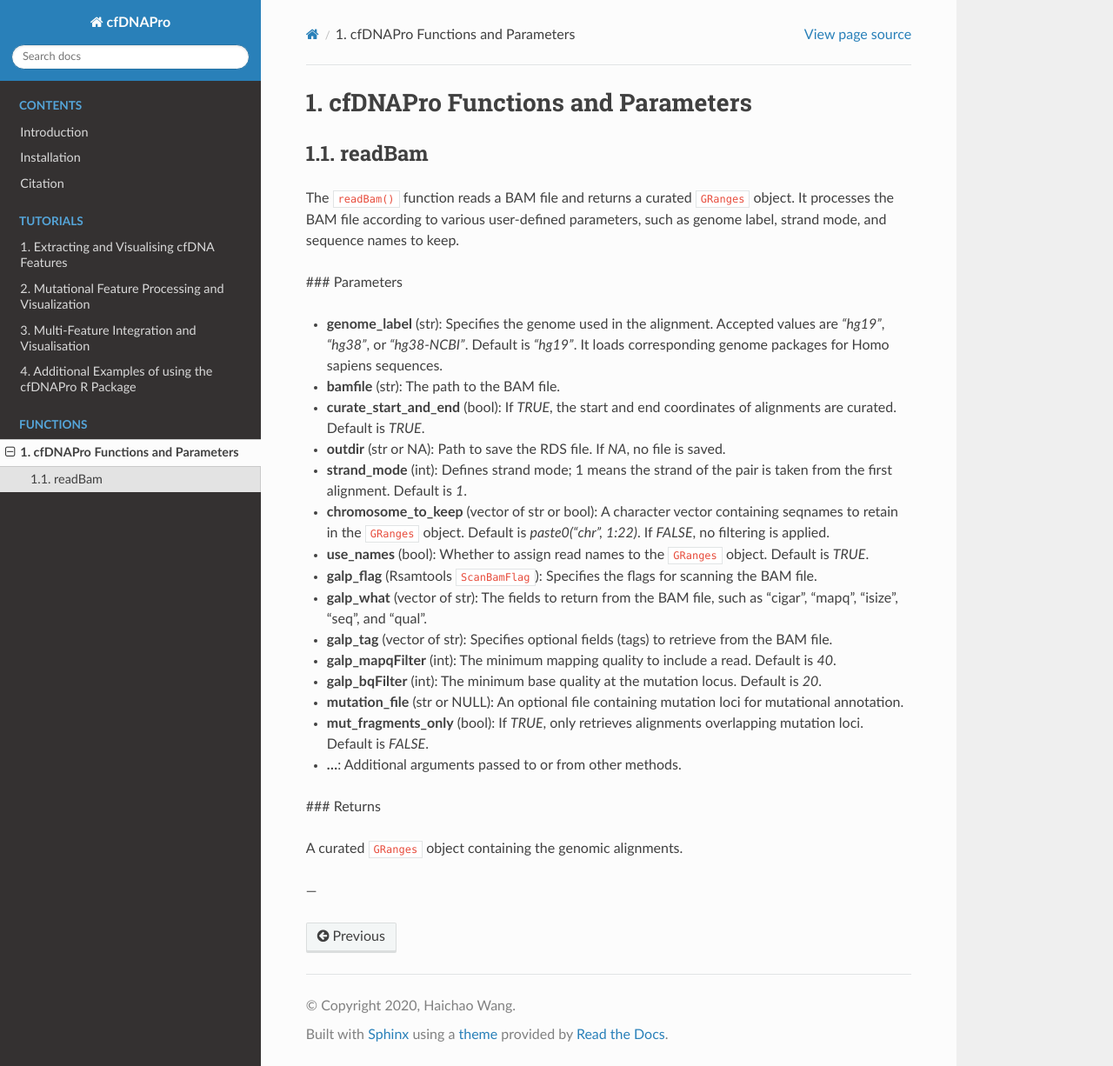
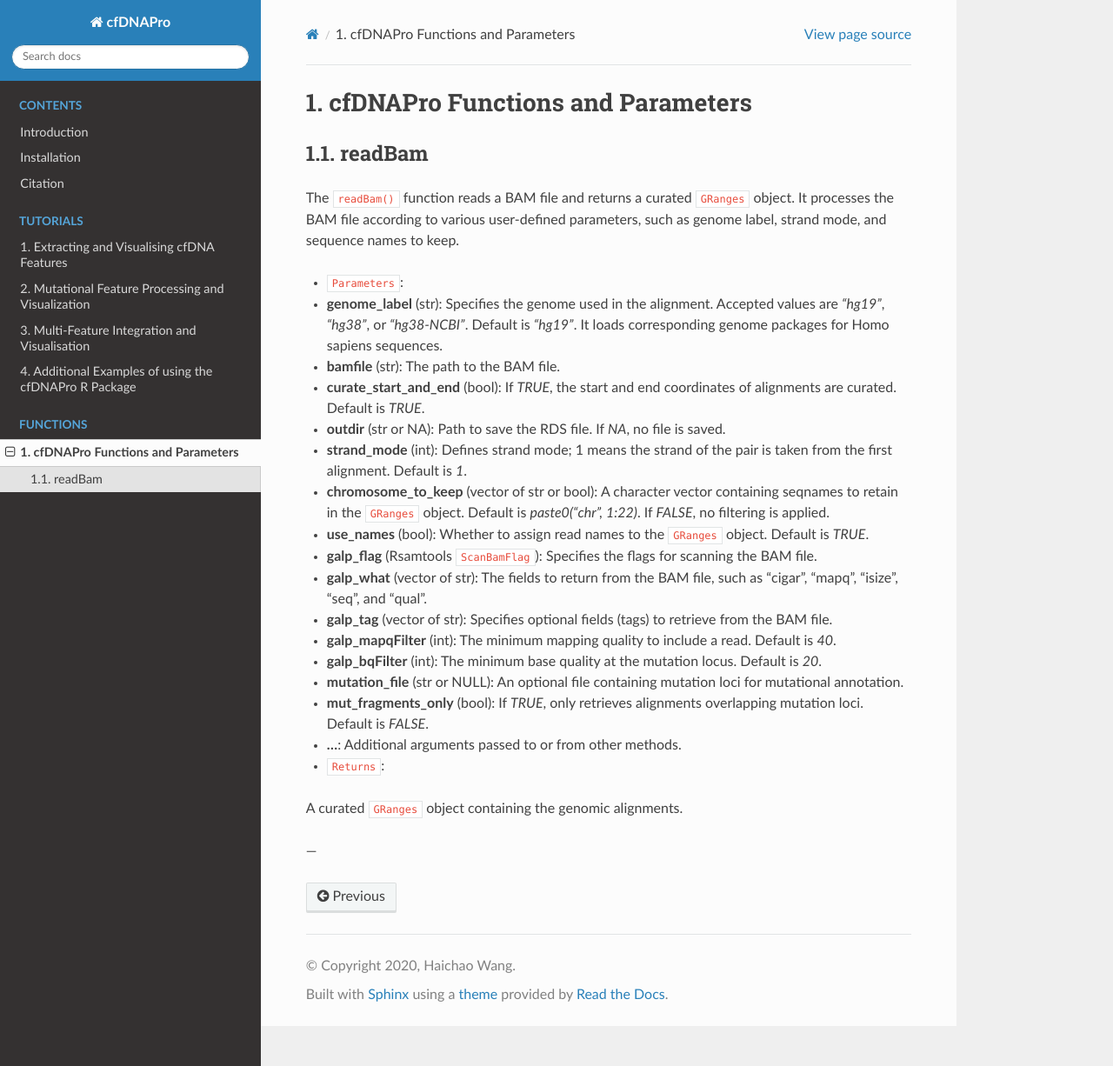
Before and after one commit to hw538/docs-cfdnapro, a Sphinx documentation site: the page built from docs/functions/cfdnapro_functions.rst, in a window 1280 px wide and 1226 px high. Shown: the whole window at 87% size. Built offline with Sphinx 7.4.7 and the Read the Docs theme 3.1.0, drawn with Linux system fonts in a browser that asks for light colours.

```diff
--- a/docs/functions/cfdnapro_functions.rst
+++ b/docs/functions/cfdnapro_functions.rst
@@ -8,7 +8,7 @@ readBam
 
 The ``readBam()`` function reads a BAM file and returns a curated ``GRanges`` object. It processes the BAM file according to various user-defined parameters, such as genome label, strand mode, and sequence names to keep.
 
-### Parameters
+- ``Parameters``:
 
 - **genome_label** (str): Specifies the genome used in the alignment. Accepted values are `"hg19"`, `"hg38"`, or `"hg38-NCBI"`. Default is `"hg19"`. It loads corresponding genome packages for Homo sapiens sequences.
 - **bamfile** (str): The path to the BAM file.
@@ -26,7 +26,7 @@ The ``readBam()`` function reads a BAM file and returns a curated ``GRanges`` ob
 - **mut_fragments_only** (bool): If `TRUE`, only retrieves alignments overlapping mutation loci. Default is `FALSE`.
 - **...**: Additional arguments passed to or from other methods.
 
-### Returns
+- ``Returns``:
 
 A curated ``GRanges`` object containing the genomic alignments.
 
```
